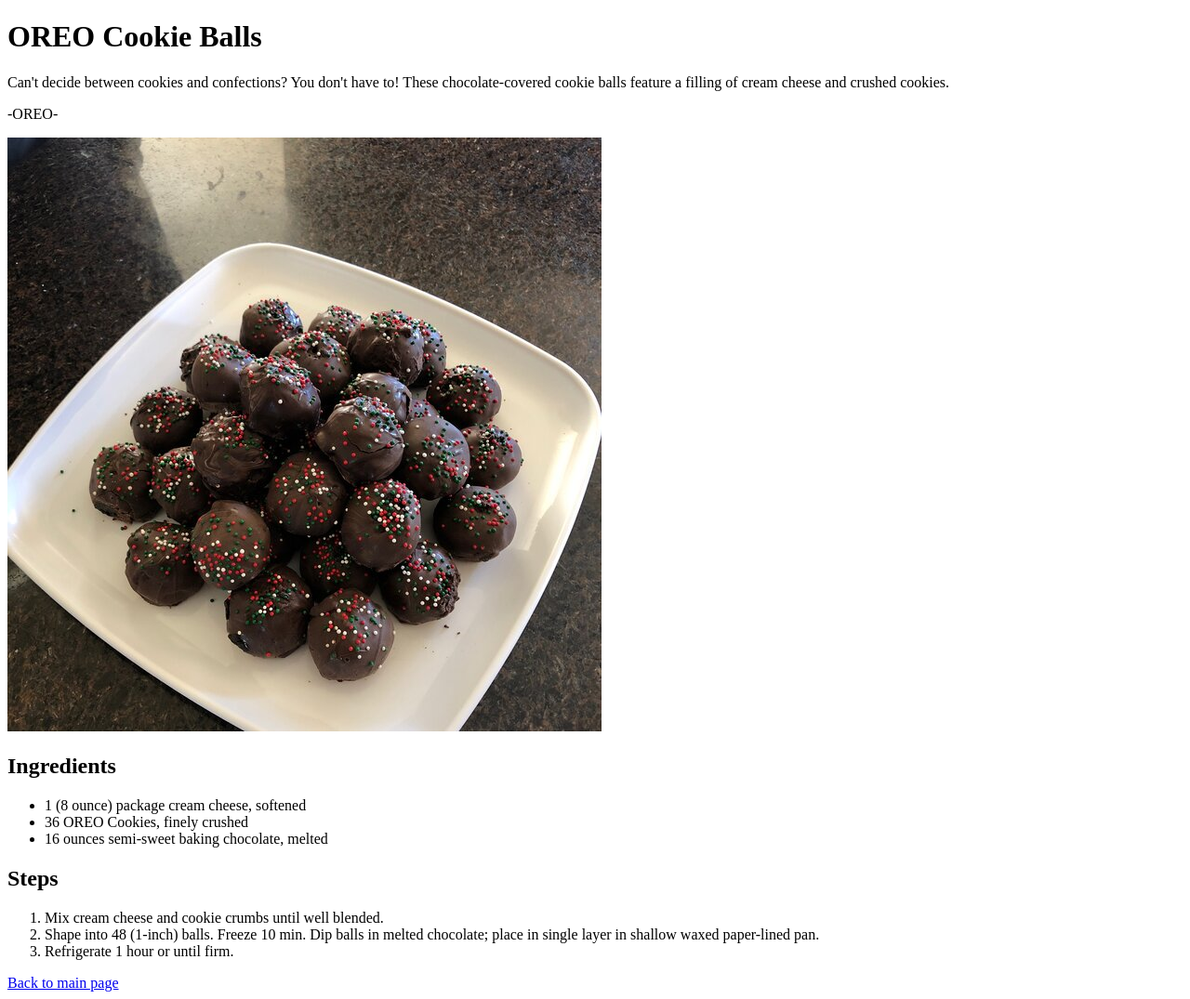
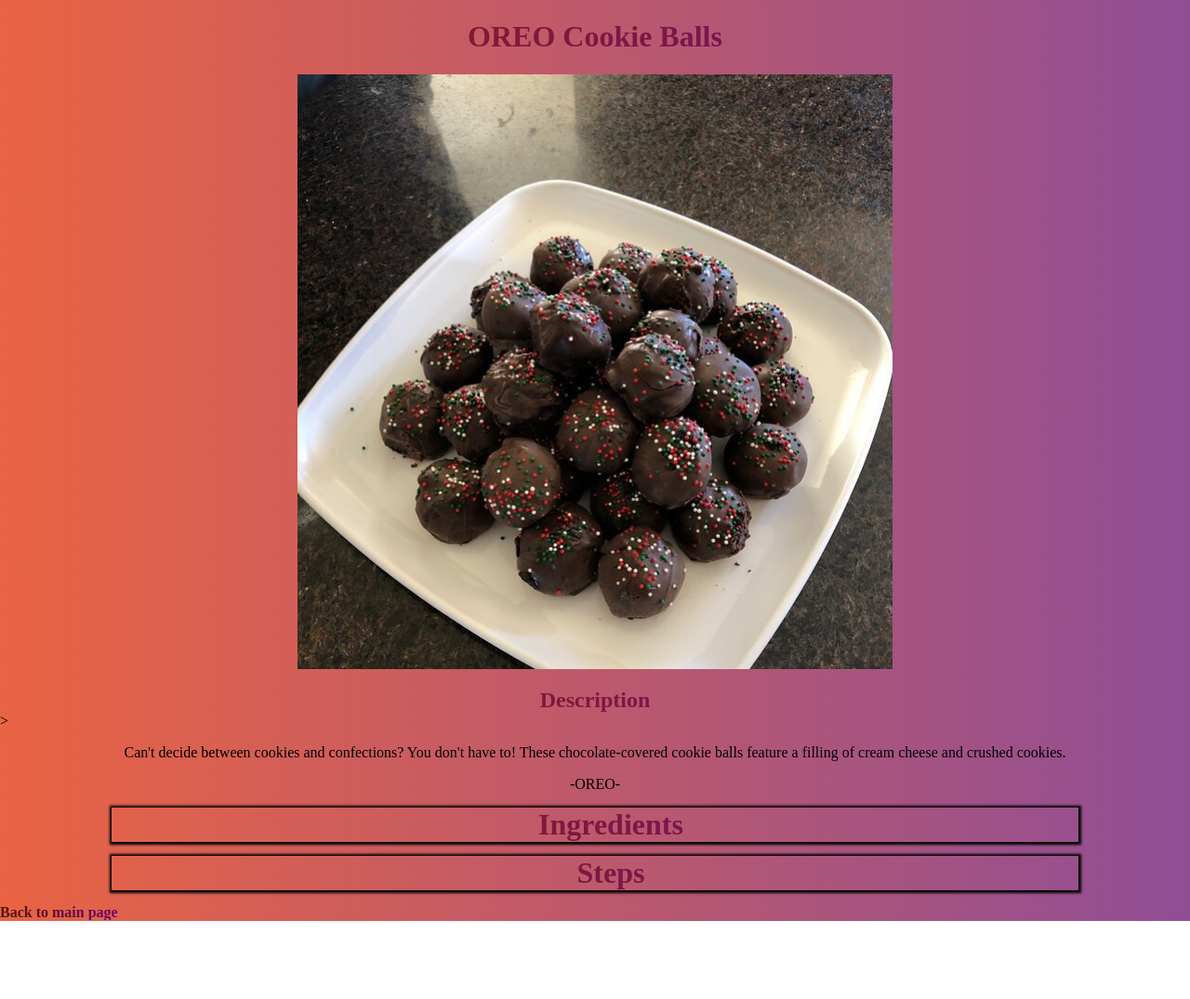
Before and after one commit to MichaelPham813/odin-recipes, a plain HTML site: page recipes/oreo_cookie_balls.html in a window 1280 px wide. Shown: the whole page at 93% size. After the commit the page ends 991 px from the top, so only its background shows below. Drawn offline with Linux system fonts and the light colour scheme.

Commit message:
Added some basic Css and change some html

```diff
--- a/index.html
+++ b/index.html
@@ -4,9 +4,11 @@
     <meta charset="UTF-8">
     <meta http-equiv="X-UA-Compatible" content="IE=edge">
     <meta name="viewport" content="width=device-width, initial-scale=1.0">
+    <link rel="stylesheet" href="resource/indexStyle.css">
     <title>DOOM Kitten Recipes</title>
 </head>
 <body>
+    <div id = "container">
         <h1>DOOM KITTEN Recipes Page</h1>
         <img src="./img/Pointman.png" alt="DOOM KITTEN">
         <h2>Satiate your stomach with these recipes</h2>
@@ -15,6 +17,6 @@
             <li><a href="./recipes/oreo_cookie_balls.html">OREO Cookie Ball</a></li>
             <li><a href="./recipes/rasberry_almond_bread.html">Raspberry and Almond Shortbread Thumbprints</a></li>
         </ul>
-
+    </div>
 </body>
 </html>
--- a/recipes/oreo_cookie_balls.html
+++ b/recipes/oreo_cookie_balls.html
@@ -4,25 +4,37 @@
     <meta charset="UTF-8">
     <meta http-equiv="X-UA-Compatible" content="IE=edge">
     <meta name="viewport" content="width=device-width, initial-scale=1.0">
+    <link rel="stylesheet" href="../resource/recipeStyle.css">
     <title>OREO Cookie Ball</title>
 </head>
 <body>
     <h1>OREO Cookie Balls</h1>
+    <img src="../img/image.jpg" alt="Finished Product">
+    <h2>Description</h2>>
     <p>Can't decide between cookies and confections? You don't have to! These chocolate-covered cookie balls feature a filling of cream cheese and crushed cookies.</p>
     <p>-OREO-</p>
-    <img src="../img/image.jpg" alt="Finished Product">
-    <h2>Ingredients</h2>
+    <details>
+        <summary>
+            Ingredients
+        </summary>
         <ul>
             <li>1 (8 ounce) package cream cheese, softened</li>
             <li>36 OREO Cookies, finely crushed</li>
             <li>16 ounces semi-sweet baking chocolate, melted</li>
         </ul>
-    <h2>Steps</h2>
+    </details>
+
+    <details>
+        <summary>
+            Steps
+        </summary>
         <ol>
             <li>Mix cream cheese and cookie crumbs until well blended.</li>
             <li>Shape into 48 (1-inch) balls. Freeze 10 min. Dip balls in melted chocolate; place in single layer in shallow waxed paper-lined pan.</li>
             <li>Refrigerate 1 hour or until firm.</li>
         </ol>
+    </details>
+
     <a href="../index.html">Back to main page</a>
 </body>
 </html>
--- /dev/null
+++ b/resource/indexStyle.css
@@ -0,0 +1,77 @@
+body
+{
+    display:inline-block;
+    margin:0;
+    padding:0;
+    width:100%;
+    height:100%;
+    background-image:linear-gradient(to right,#e96443,#904e95);
+}
+h1
+{
+    text-align: center;
+    font-weight: 700;
+    background:linear-gradient(to right,#88240a,#730b7a);
+    -webkit-background-clip: text;
+    color:transparent;
+}
+a:link
+{
+    font-weight: 900;
+    background:linear-gradient(to right,#551404,#6b0572);
+    -webkit-background-clip: text;
+    color:transparent;
+}
+a:visited
+{
+    font-weight: 900;
+    background:linear-gradient(to right,#ff3300,#ee00ff);
+    -webkit-background-clip: text;
+    color:transparent;
+}
+a:hover
+{
+    background:linear-gradient(to right,#643f07,#9706b4);
+    -webkit-background-clip: text;
+    color:transparent;
+}
+img
+{
+    display:block;
+    width:50%;
+    margin-left: auto;
+    margin-right: auto;
+}
+#container
+{
+    display:flex;
+    flex-direction: column;
+    flex-wrap: wrap;
+    border:0.5px solid black;
+    margin: 25px 25px;
+    padding:10px;
+    background-image:linear-gradient(to left,#e96443,#904e95);
+}
+h2
+{
+    text-align: center;
+    background:linear-gradient(to right,#88240a,#730b7a);
+    -webkit-background-clip: text;
+    color:transparent;
+}
+li
+{
+    list-style-type: none;
+    margin:10px 0;
+}
+ul
+{
+    margin-left:50vh;
+}
+@media (max-width:700px)
+{
+    ul
+    {
+        margin-left:15vh;
+    }
+}
--- /dev/null
+++ b/resource/recipeStyle.css
@@ -0,0 +1,107 @@
+body
+{
+    display:inline-block;
+    margin:0;
+    padding:0;
+    width:100%;
+    height:100%;
+    background-image:linear-gradient(to right,#e96443,#904e95);
+}
+h1
+{
+    text-align: center;
+    font-weight: 700;
+    background:linear-gradient(to right,#88240a,#730b7a);
+    -webkit-background-clip: text;
+    color:transparent;
+}
+a:link
+{
+    font-weight: 900;
+    background:linear-gradient(to right,#551404,#6b0572);
+    -webkit-background-clip: text;
+    color:transparent;
+}
+a:visited
+{
+    font-weight: 900;
+    background:linear-gradient(to right,#ff3300,#ee00ff);
+    -webkit-background-clip: text;
+    color:transparent;
+}
+a:hover
+{
+    background:linear-gradient(to right,#643f07,#9706b4);
+    -webkit-background-clip: text;
+    color:transparent;
+}
+img
+{
+    display:block;
+    width:50%;
+    margin-left: auto;
+    margin-right: auto;
+}
+#container
+{
+    display:flex;
+    flex-direction: column;
+    flex-wrap: wrap;
+    border:0.5px solid black;
+    margin: 25px 25px;
+    padding:10px;
+    background-image:linear-gradient(to left,#e96443,#904e95);
+}
+h2
+{
+    text-align: center;
+    margin-bottom:0.25px;
+    background:linear-gradient(to right,#88240a,#730b7a);
+    -webkit-background-clip: text;
+    color:transparent;
+}
+ul
+{
+    list-style-type: none;
+    text-align: center;
+    margin-left: 0;
+    padding:0;
+    margin:0;
+}
+@media (max-width:700px)
+{
+    ul
+    {
+        text-align: center;
+        padding:0;
+        margin-left :0;
+        margin:0;
+    }
+}
+p
+{
+    text-align: center;
+}
+
+details
+{
+    font-weight: 900;
+    border:none;
+    box-shadow: 0.5px 0.5px 2.5px 2.5px;
+    margin:0.5px 15vh 15px 15vh;
+
+}
+summary
+{
+    text-align: center;
+    font-size:xx-large;
+    padding:0;
+    margin:0;
+    background:linear-gradient(to right,#88240a,#730b7a);
+    -webkit-background-clip: text;
+    color:transparent;
+}
+summary:hover
+{
+    cursor: pointer;
+}
```
Also changed, not shown: recipes/buttermilk_pancake.html (+10 -2 lines), recipes/rasberry_almond_bread.html (+13 -2 lines). Lines whose indentation alone changed are shown as unchanged.
